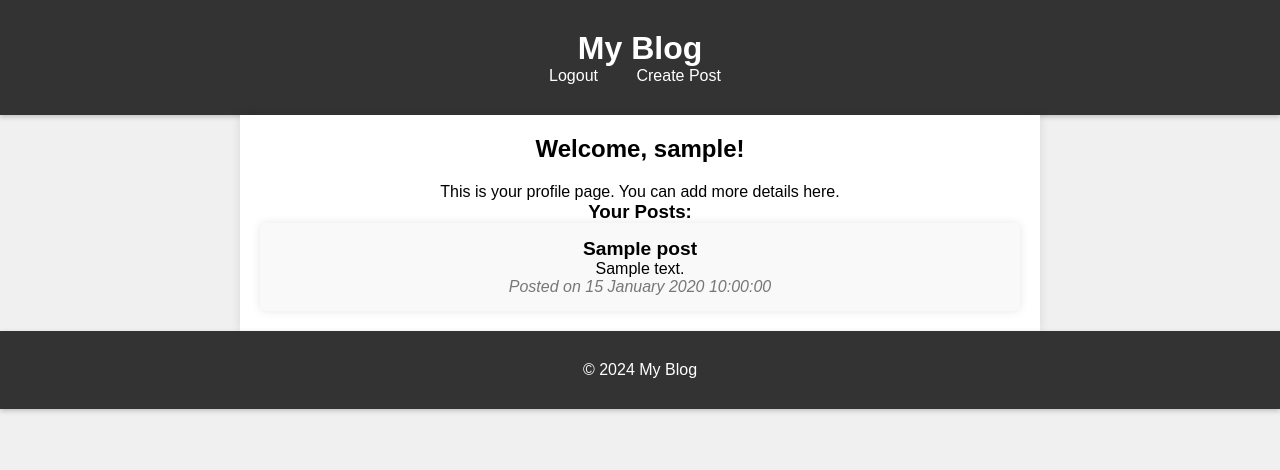
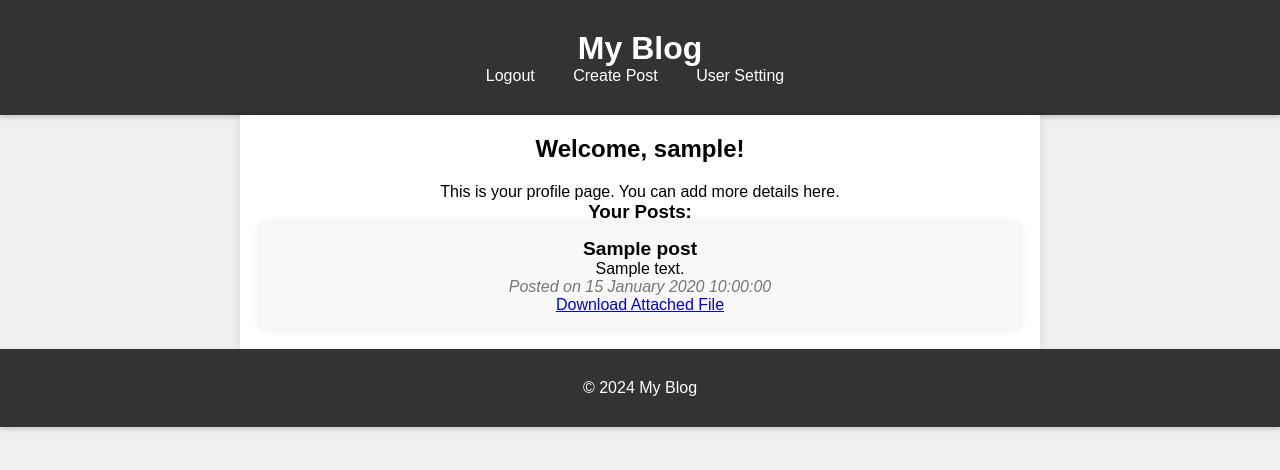
Before and after one commit to codeasarjun/eBlog, a Flask app: page /profile in a window 1280 px wide. Shown: the top 470 px of the page. Run offline with Flask 3, Linux system fonts and the light colour scheme; the visitor is signed in with stand-in values (Sample User, id 1); a database or web service that is not in the repository returns one stand-in record (values such as "Sample title").

Commit message:
File attachement is working for all types of file

```diff
--- a/app/routes.py
+++ b/app/routes.py
@@ -1,9 +1,12 @@
-from flask import render_template, request, redirect, url_for, flash,session # session for login
+from flask import render_template, request, redirect, url_for, flash,send_file,session # session for login
 from . import app, mongo
 from werkzeug.security import generate_password_hash,check_password_hash # for passord hashing
 from .models import User, Post
 from datetime import datetime
 from bson import ObjectId  # Import ObjectId from bson
+from werkzeug.utils import secure_filename # for file upload
+from gridfs import GridFS
+import os
 @app.route('/')
 def index():
     posts = mongo.db.posts.find()
@@ -93,20 +96,69 @@ def view_post(post_id):
 @app.route('/create_post', methods=['GET', 'POST'])
 def create_post():
     if request.method == 'POST':
+        # Initialize GridFS for file upload handling
+        fs = GridFS(mongo.db)
 
-        #insertion of a new post into MongoDB
+        # Get form data
         title = request.form.get('title')
         content = request.form.get('content')
-        author = session['username']  # to get logged in user
+        author = session['username']  # Assuming you have the username in session
 
-        new_post = {
-            'title': title,
-            'content': content,
-            'author': author,
-            'timestamp': datetime.now()
-            }
-        mongo.db.posts.insert_one(new_post)
-        flash('Post created successfully', 'success')
-        return redirect(url_for('profile'))
+        # Handle file upload
+        if 'document' in request.files:
+            file = request.files['document']
+            print("file name",file)
+            if file.filename != '':
+                try:
+                    # Secure the filename before saving it
+                    filename = secure_filename(file.filename)
+                    print('file name',filename)
+                    # Save file to GridFS
+                    file_id = fs.put(file.stream, filename=filename, content_type=file.content_type)
+
+                    # Prepare new post document with file details
+                    new_post = {
+                        'title': title,
+                        'content': content,
+                        'author': author,
+                        'file_id': file_id,
+                        'filename': filename,
+                        'timestamp': datetime.now()
+                    }
+
+                    # Insert into MongoDB collection
+                    mongo.db.posts.insert_one(new_post)
+
+                    flash('Post created successfully', 'success')
+                    return redirect(url_for('profile'))
+
+                except Exception as e:
+                    flash(f'Error uploading file: {str(e)}', 'error')
+                    print("error ",str(e))
+                    app.logger.error(f"Error uploading file: {str(e)}")
+                    return redirect(url_for('create_post'))
+
+        else:
+            flash('No file part in the request', 'error')
 
     return render_template('create_post.html')
+
+
+
+@app.route('/get_file/<file_id>')
+def get_file(file_id):
+    # retrieve file from GridFS using file_id
+    fs = GridFS(mongo.db)
+    file_object = fs.get(ObjectId(file_id))
+
+    # Serve the file to the user
+    filename = file_object.filename if file_object.filename else 'file'
+
+    # Serve the file to the user
+    response = send_file(file_object, as_attachment=True, attachment_filename=filename)
+    return response
+
+@app.route('/user_setting')
+def user_setting():
+    # need to add functionality where user can make a checkbox and then some JS or CSS should enabled
+    return "Hello user"
--- a/app/templates/profile.html
+++ b/app/templates/profile.html
@@ -13,9 +13,9 @@
             <h1>My Blog</h1>
             <nav>
                 <ul>
-
                     <li><a href="{{ url_for('logout') }}">Logout</a></li>
                     <li><a href="{{ url_for('create_post') }}">Create Post</a></li>
+                    <li><a href="{{ url_for('user_setting') }}">User Setting</a></li>
                 </ul>
             </nav>
         </div>
@@ -31,7 +31,11 @@
                 <li class="post-item">
                     <strong>{{ post.title }}</strong><br>
                     {{ post.content }}<br>
-                    <em>Posted on {{ post.formatted_timestamp }}</em>
+                    <em>Posted on {{ post.formatted_timestamp }}</em><br>
+
+                    {% if post.file_id %}
+                    <a href="{{ url_for('get_file', file_id=post.file_id) }}" target="_blank">Download Attached File</a>
+                    {% endif %}
                 </li>
                 {% endfor %}
             </ul>
```
Also changed, not shown: app/templates/create_post.html (+20 -1 lines).
